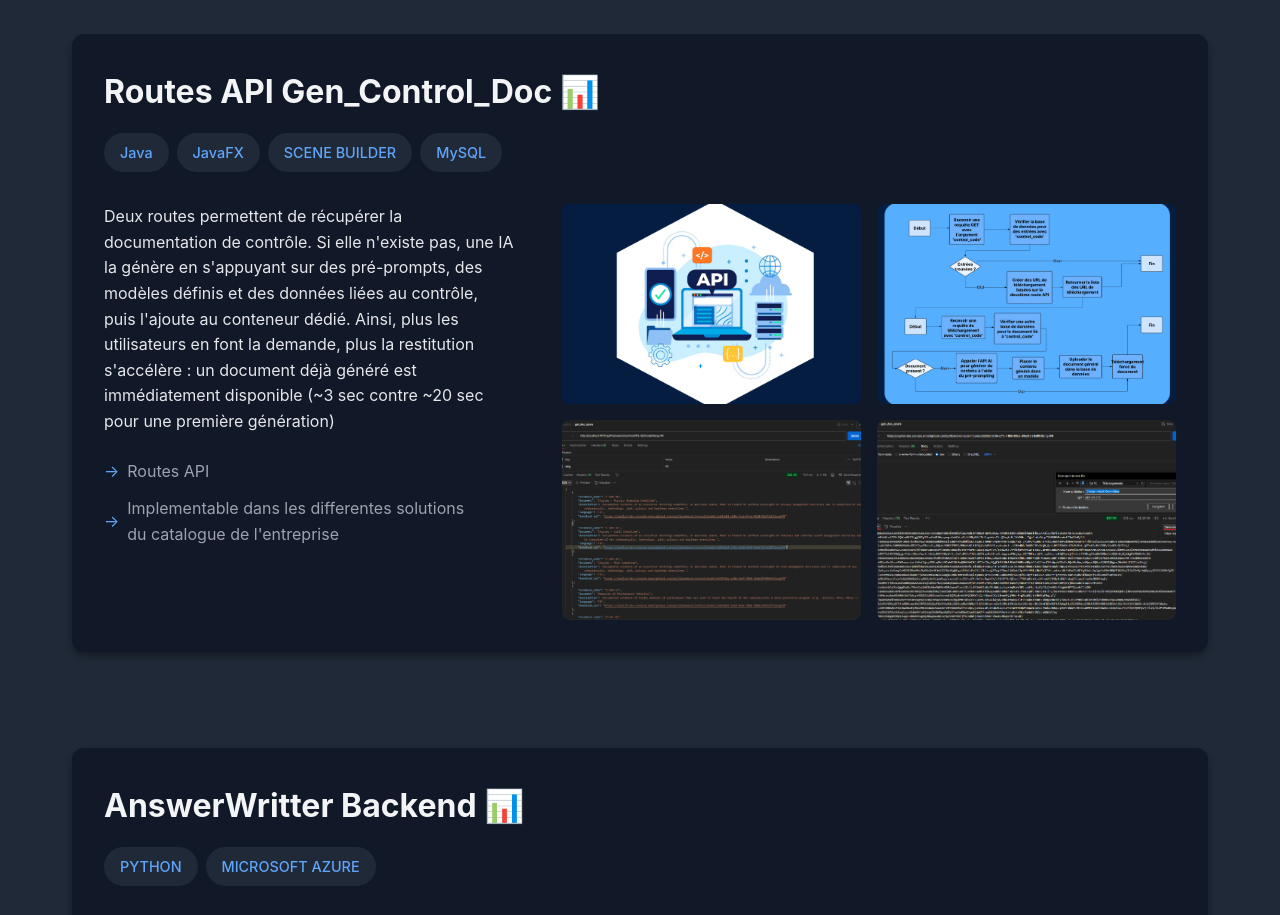
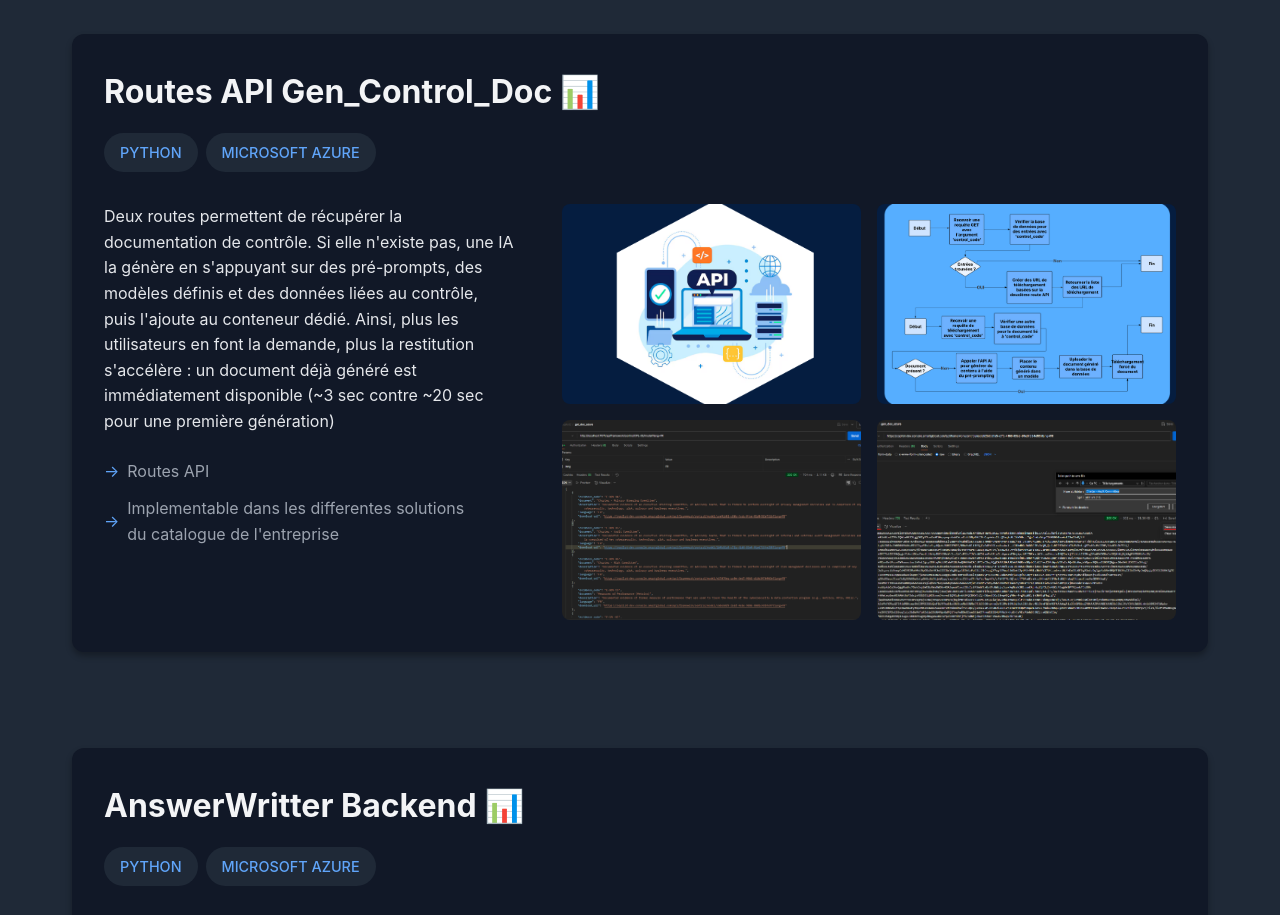
Before and after one commit to SafiBougherara/SafiBougherara.github.io, a plain HTML site: page index.html in a window 1280 px wide. Shown: the part 6500-7415 px from the top of the page. Drawn offline with nearby package versions, Linux system fonts and the light colour scheme.

Commit message:
Update index.html

```diff
--- a/index.html
+++ b/index.html
@@ -390,10 +390,8 @@
                     <div class="project-header">
                         <h3>Routes API Gen_Control_Doc 📊</h3>
                         <div class="project-tags">
-                            <span class="tag">Java</span>
-                            <span class="tag">JavaFX</span>
-                            <span class="tag">SCENE BUILDER</span>
-                            <span class="tag">MySQL</span>
+                            <span class="tag">PYTHON</span>
+                            <span class="tag">MICROSOFT AZURE</span>
                         </div>
                     </div>
                     <div class="project-content">
```
